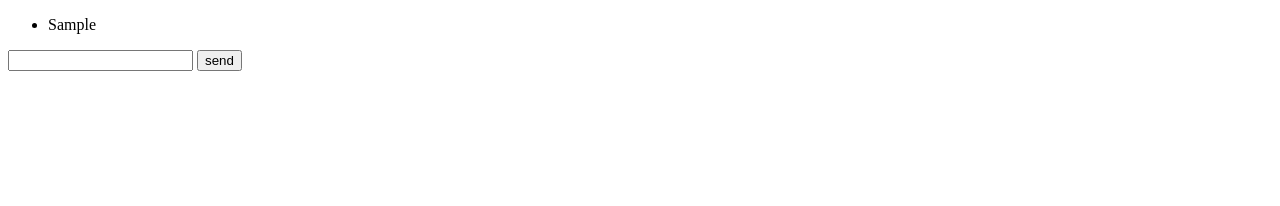
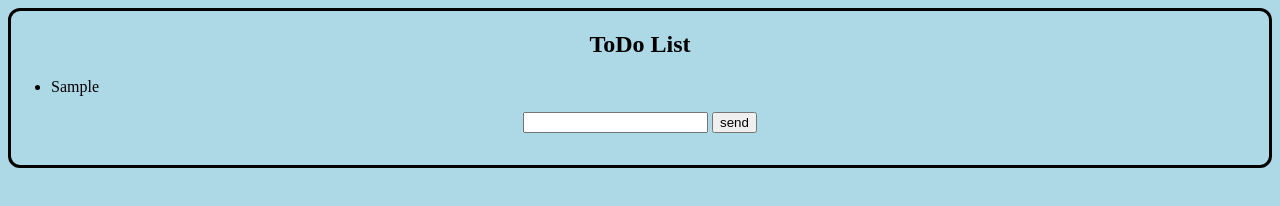
Before and after one commit to FFormaLL/ToDoList-Html, a plain HTML site: page index.html in a window 1280 px wide. Both pictures are taken after typing "Sample" into the empty fields and a click on the button "send". Drawn offline with Linux system fonts and the light colour scheme.

```diff
--- a/index.html
+++ b/index.html
@@ -1,14 +1,33 @@
 <!DOCTYPE html>
 <html lang="en">
+
 <head>
   <meta charset="UTF-8">
   <meta name="viewport" content="width=device-width, initial-scale=1.0">
   <title>Document</title>
 </head>
+<style>
+  ul {
+    text-align: left;
+  }
+
+  @media (min-width:320px) {
+    body {
+      text-align: center;
+      border-style: solid;
+      border-width: medium;
+      border-radius: 12px;
+      padding-bottom: 32px;
+      background-color: lightblue;
+    }
+  }
+</style>
+
 <body>
+  <h2>ToDo List</h2>
   <ul id="list"></ul>
   <input id="input"></input>
-    <button onclick="updateArray()">send</button>
+  <button id="send" onclick="updateArray()">send</button>
 </body>
 
 <script>
@@ -19,9 +38,18 @@
     var t = document.createTextNode(toDo)
     li.appendChild(t)
     console.log(li)
+    if (toDo === "") {
+      alert("Input cannot be blank")
+    }
+    else {
       document.getElementById("list").appendChild(li)
+    }
     document.getElementById("input").value = ""
 
   }
+
+  $("#send").keypress(updateArray)
+
 </script>
+
 </html>
```
Lines whose indentation alone changed are shown as unchanged.
